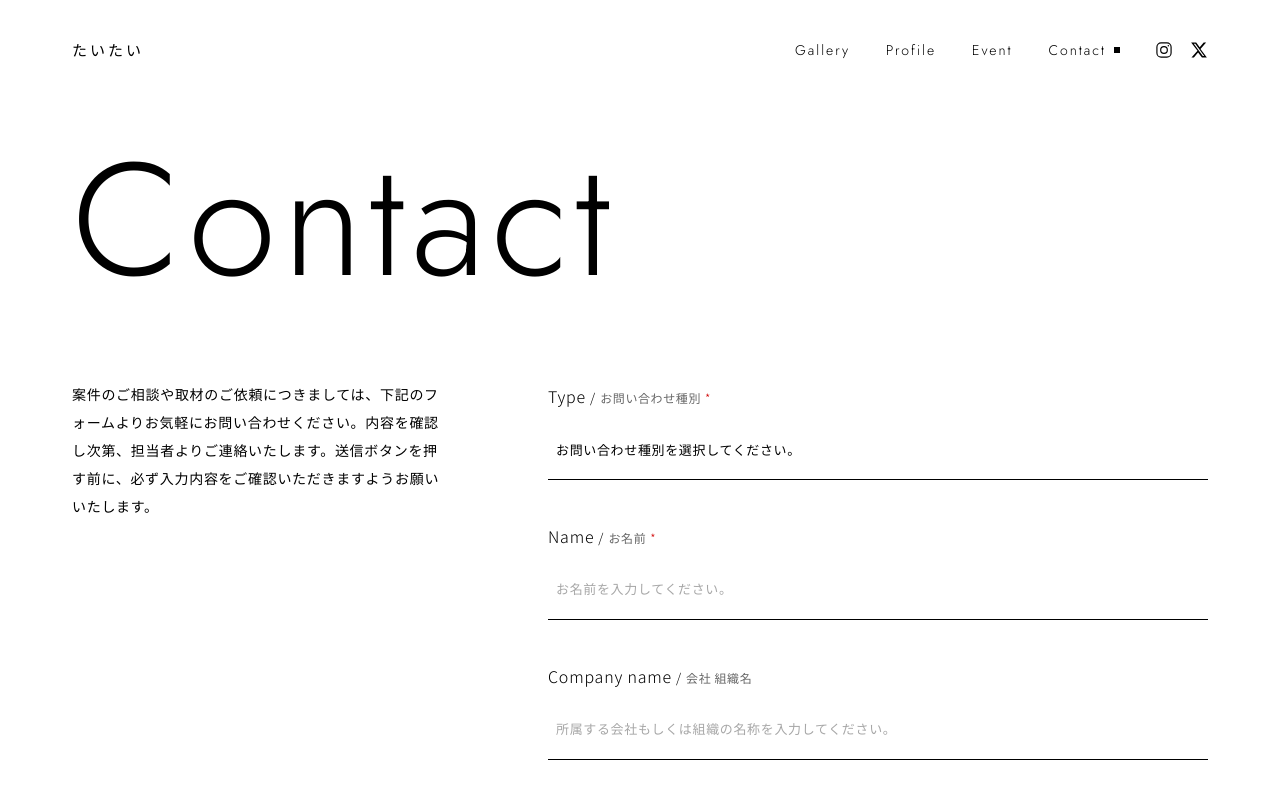
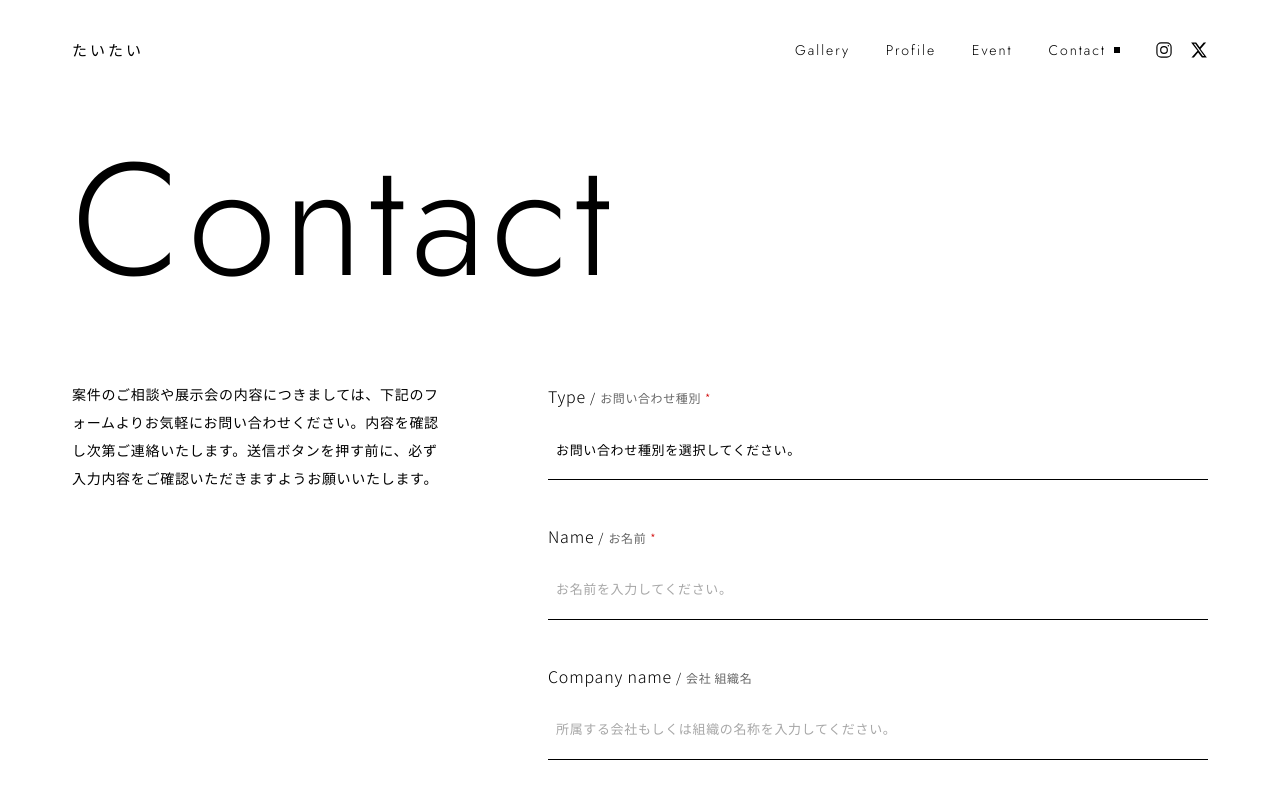
Before and after one commit to LorisCreate/taitai_portfolio, a Next.js app: page /contact in a window 1280 px wide. Shown: the top 800 px of the page. Built offline with nearby package versions, Linux system fonts and the light colour scheme.

Commit message:
Update the Contact page intro copy.
Replace the inquiry notice with the exhibition-focused wording.

Co-authored-by: loris.create <loris.create@gmail.com>

```diff
--- a/src/app/contact/page.tsx
+++ b/src/app/contact/page.tsx
@@ -14,7 +14,7 @@ export default function ContactPage() {
       <section className="mt-12 flex flex-col gap-14 md:mt-20 md:flex-row md:justify-between md:gap-16 lg:gap-24">
         <div className="max-w-[380px]">
           <p className="text-[13px] leading-[2] tracking-[0.05em] md:text-[14px]">
-            案件のご相談や取材のご依頼につきましては、下記のフォームよりお気軽にお問い合わせください。内容を確認し次第、担当者よりご連絡いたします。送信ボタンを押す前に、必ず入力内容をご確認いただきますようお願いいたします。
+            案件のご相談や展示会の内容につきましては、下記のフォームよりお気軽にお問い合わせください。内容を確認し次第ご連絡いたします。送信ボタンを押す前に、必ず入力内容をご確認いただきますようお願いいたします。
           </p>
         </div>
         <div className="w-full max-w-[720px]">
```
